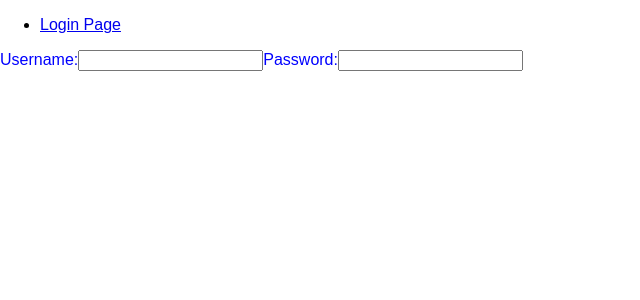
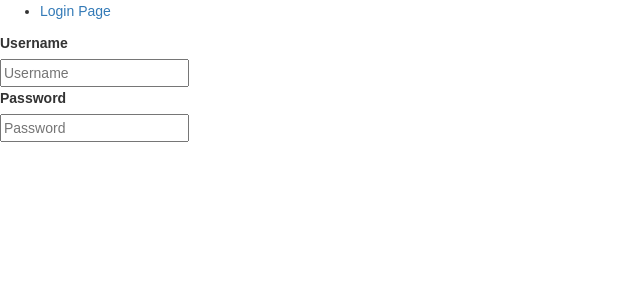
Before and after one commit to szxiner/Medifast, a React (Create React App) app in the folder frontend/: page /login in a window 1280 px wide. Shown: the top 300 px of the page, without its empty margins (0-640 px from the left). Built offline with nearby package versions, Linux system fonts and the light colour scheme.

Commit message:
add bootstrap

```diff
--- a/frontend/package.json
+++ b/frontend/package.json
@@ -6,6 +6,7 @@
     "aphrodite": "^2.2.3",
     "axios": "^0.18.0",
     "react": "^16.5.2",
+    "react-bootstrap": "^0.32.4",
     "react-dom": "^16.5.2",
     "react-redux": "^5.0.7",
     "react-router": "^4.3.1",
--- a/frontend/public/index.html
+++ b/frontend/public/index.html
@@ -1,9 +1,18 @@
 <!DOCTYPE html>
 <html lang="en">
+
 <head>
   <meta charset="utf-8">
   <meta name="viewport" content="width=device-width, initial-scale=1, shrink-to-fit=no">
   <meta name="theme-color" content="#000000">
+  <!-- Latest compiled and minified CSS -->
+  <link rel="stylesheet" href="https://maxcdn.bootstrapcdn.com/bootstrap/3.3.7/css/bootstrap.min.css" integrity="sha384-BVYiiSIFeK1dGmJRAkycuHAHRg32OmUcww7on3RYdg4Va+PmSTsz/K68vbdEjh4u"
+    crossorigin="anonymous">
+
+  <!-- Optional theme -->
+  <link rel="stylesheet" href="https://maxcdn.bootstrapcdn.com/bootstrap/3.3.7/css/bootstrap-theme.min.css" integrity="sha384-rHyoN1iRsVXV4nD0JutlnGaslCJuC7uwjduW9SVrLvRYooPp2bWYgmgJQIXwl/Sp"
+    crossorigin="anonymous">
+
   <!--
       manifest.json provides metadata used when your web app is added to the
       homescreen on Android. See https://developers.google.com/web/fundamentals/engage-and-retain/web-app-manifest/
@@ -21,6 +30,7 @@
     -->
   <title>React App</title>
 </head>
+
 <body>
   <noscript>
     You need to enable JavaScript to run this app.
@@ -37,4 +47,5 @@
       To create a production bundle, use `npm run build` or `yarn build`.
     -->
 </body>
+
 </html>
--- /dev/null
+++ b/frontend/src/common/TextInput.jsx
@@ -0,0 +1,31 @@
+import React from "react";
+import { StyleSheet, css } from "aphrodite";
+
+const styles = StyleSheet.create({
+  inputBox: {
+    // borderRadius: 3,
+    // width: 280,
+    // height: 20,
+    // margin: 5,
+  }
+});
+
+export default class TextInput extends React.Component {
+  render() {
+    const { input, label, touched, error, type } = this.props;
+    return (
+      <div>
+        <label>{label}</label>
+        <div>
+          <input
+            className={css(styles.inputBox)}
+            {...input}
+            placeholder={label}
+            type={type}
+          />
+          {touched && error && <span>{error}</span>}
+        </div>
+      </div>
+    );
+  }
+}
--- a/frontend/src/components/Login/Login.jsx
+++ b/frontend/src/components/Login/Login.jsx
@@ -1,11 +1,10 @@
 import React from "react";
 import { StyleSheet, css } from "aphrodite";
+import TextInput from "../../common/TextInput";
 // import { BrowserRouter as Redirect } from "react-router-dom";
 
 const styles = StyleSheet.create({
-  text: {
-    color: "blue"
-  }
+  text: {}
 });
 
 const fakeAuth = {
@@ -66,17 +65,17 @@ export default class Login extends React.Component {
 
     return (
       <div className={css(styles.text)}>
-        Username:
-        <input
+        <TextInput
           type="text"
           name="username"
+          label="Username"
           value={this.state.username}
           onChange={this.onChange}
         />
-        Password:
-        <input
+        <TextInput
           type="password"
           name="password"
+          label="Password"
           value={this.state.password}
           onChange={this.onChange}
         />
--- a/frontend/src/index.css
+++ b/frontend/src/index.css
@@ -1,5 +1,7 @@
 body {
   margin: 0;
   padding: 0;
-  font-family: sans-serif;
+  font-family: Arial, Helvetica, sans-serif;
+  line-height: 22px;
+  font-size: 14;
 }
```
Also changed, not shown: 1 other file (tests, documents, lock files or other folders). Lines whose indentation alone changed are shown as unchanged.
